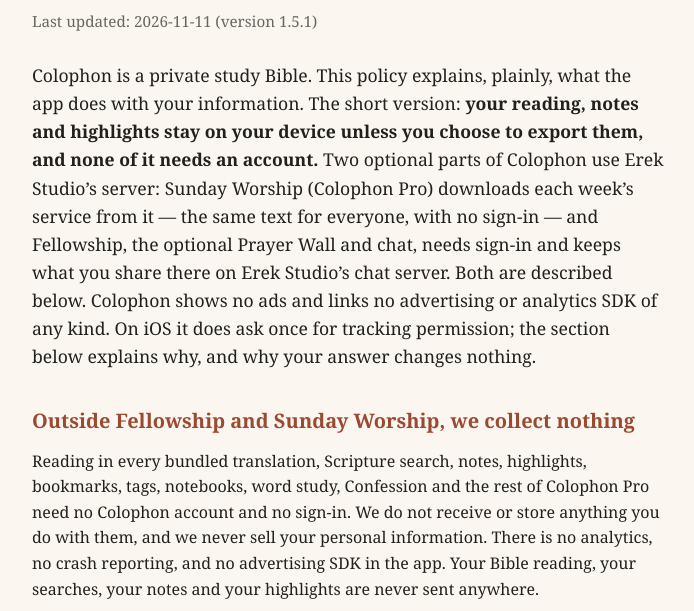
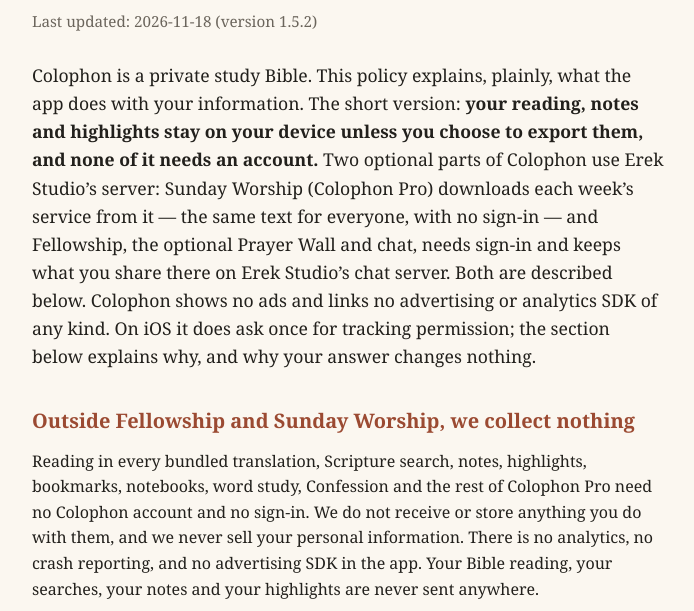
Before and after one commit to mustafasalimerek-bit/colophon-privacy, a plain HTML site: page index.html in a window 1280 px wide. Shown: the part 115-726 px from the top of the page, without its empty margins (292-986 px from the left). Drawn offline with Linux system fonts and the light colour scheme.

Commit message:
Privacy policy: remove the note tags claim
Colophon has no tags for notes, so the policy no longer lists them
among the features that need no account or are free.

Co-Authored-By: Claude Opus 5.5 <noreply@anthropic.com>

```diff
--- a/index.html
+++ b/index.html
@@ -31,7 +31,7 @@
 <body>
 <main>
   <h1>Colophon — Privacy Policy</h1>
-  <p class="updated">Last updated: 2026-11-11 (version 1.5.1)</p>
+  <p class="updated">Last updated: 2026-11-18 (version 1.5.2)</p>
 
   <p class="lede">Colophon is a private study Bible. This policy explains, plainly,
   what the app does with your information. The short version: <strong>your reading, notes
@@ -45,7 +45,7 @@
 
   <h2>Outside Fellowship and Sunday Worship, we collect nothing</h2>
   <p>Reading in every bundled translation, Scripture search, notes, highlights, bookmarks,
-  tags, notebooks, word study, Confession and the rest of Colophon Pro need no Colophon
+  notebooks, word study, Confession and the rest of Colophon Pro need no Colophon
   account and no sign-in. We do not receive or store anything you do with them, and we never
   sell your personal information. There is no analytics, no crash reporting, and no advertising SDK in the app.
   Your Bible reading, your searches, your notes and your highlights are never sent
@@ -67,7 +67,7 @@
   is collected for tracking or advertising.</p>
 
   <h2>No ads, no tracking</h2>
-  <p>Bible reading in every bundled translation, Scripture search, notes, highlights, bookmarks and tags are free. Colophon Pro features (including Listen, Word Study, lexicon search, cross references, Your Words, original-language Word of the Day details, Sunday Worship, Confession, Backup &amp; Restore, the Study Desk, Notebooks, Study Sheets, Import, backgrounds, and in-app text size) are opened by buying Colophon Pro once; while a Fellowship Chat+ subscription is active, they are open too. Eligible existing readers keep previously retained background and text-size choices. There is no ad-supported tier and no way to watch anything in exchange for a feature.</p>
+  <p>Bible reading in every bundled translation, Scripture search, notes, highlights and bookmarks are free. Colophon Pro features (including Listen, Word Study, lexicon search, cross references, Your Words, original-language Word of the Day details, Sunday Worship, Confession, Backup &amp; Restore, the Study Desk, Notebooks, Study Sheets, Import, backgrounds, and in-app text size) are opened by buying Colophon Pro once; while a Fellowship Chat+ subscription is active, they are open too. Eligible existing readers keep previously retained background and text-size choices. There is no ad-supported tier and no way to watch anything in exchange for a feature.</p>
   <p>Earlier versions of Colophon (1.1) offered a rewarded video, served by Google's AdMob SDK, as a second way into those features. That layer has been removed in full: the SDK, the consent form, the Android advertising-ID permission and the SKAdNetwork declarations are all gone from the app. The iOS permission prompt returned in 1.2.2, for the App Store bookkeeping reason described above and for nothing else — no advertising SDK came back with it. If you are still running 1.1, the previous version of this policy describes what that build did.</p>
 
   <h2>Your study stays on your device</h2>
```
